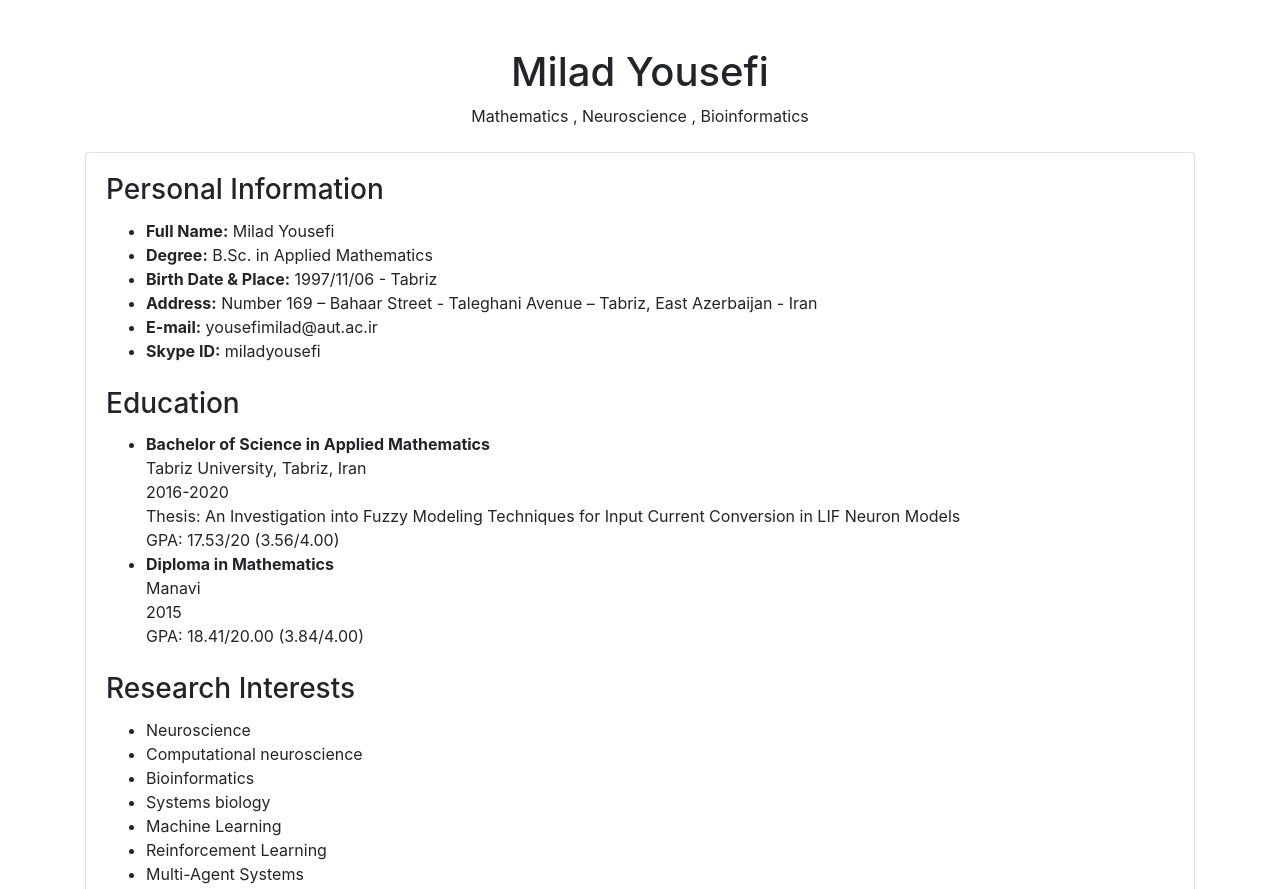
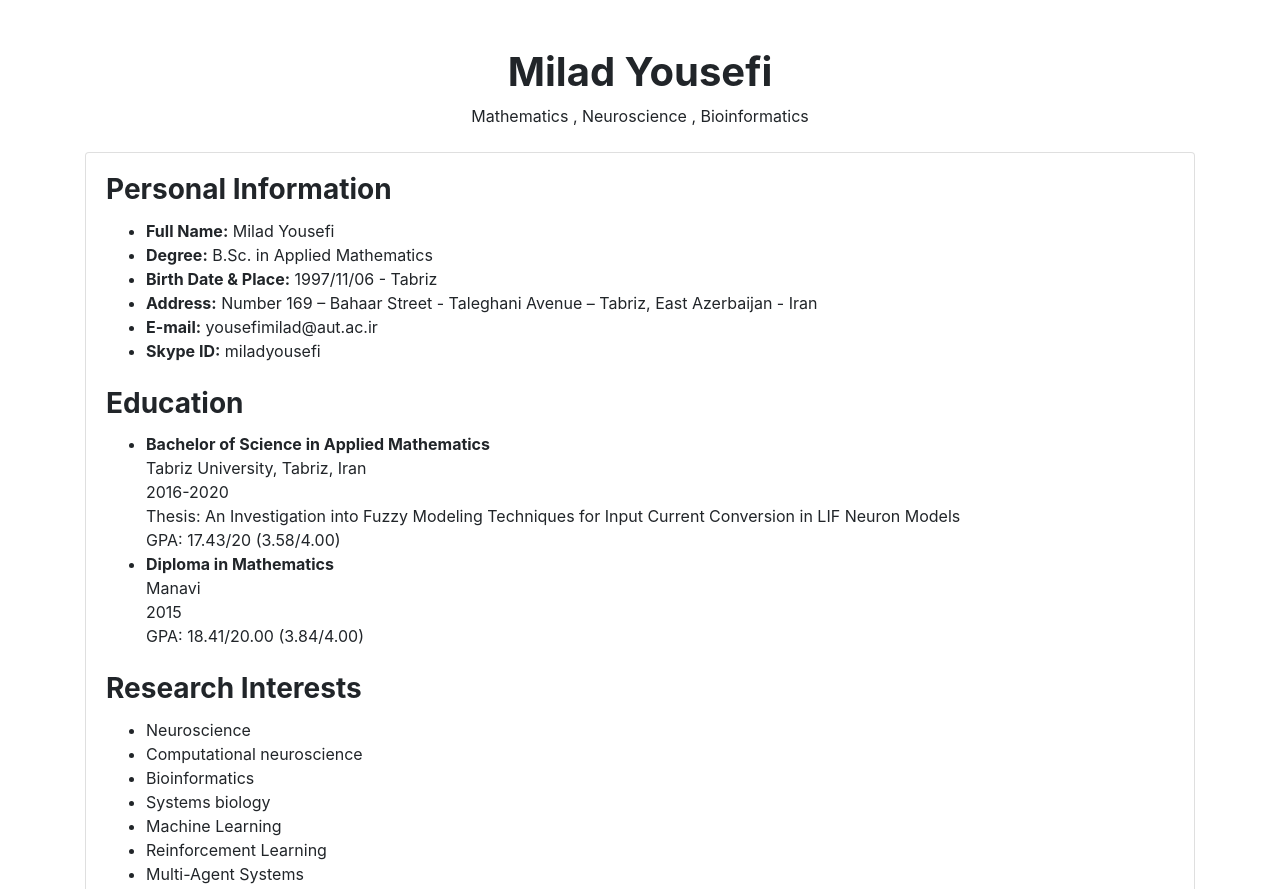
Before and after one commit to miladyousefi/miladyousefi.github.io, a plain HTML site: page index.html in a window 1280 px wide. Shown: the top 889 px of the page. Drawn offline with nearby package versions, Linux system fonts and the light colour scheme.

Commit message:
update font

```diff
--- a/index.html
+++ b/index.html
@@ -14,6 +14,9 @@
         .card {
             margin-bottom: 20px;
         }
+        h3{
+            font-weight: bold;
+        }
     </style>
 </head>
 <body>
@@ -21,7 +24,7 @@
         <div class="row">
             <div class="col-md-12 mx-auto">
                 <div class="text-center mb-4">
-                    <h1>Milad Yousefi</h1>
+                    <h1 class="font-weight-bold">Milad Yousefi</h1>
                     <p>Mathematics , Neuroscience , Bioinformatics</p>
                 </div>
                 <div class="card">
@@ -43,7 +46,7 @@
                                 Tabriz University, Tabriz, Iran<br>
                                 2016-2020<br>
                                 Thesis: An Investigation into Fuzzy Modeling Techniques for Input Current Conversion in LIF Neuron Models<br>
-                                GPA: 17.53/20 (3.56/4.00)
+                                GPA: 17.43/20 (3.58/4.00)
                             </li>
                             <li>
                                 <strong>Diploma in Mathematics</strong><br>
@@ -156,10 +159,5 @@
             </div>
         </div>
     </div>
-
-    <!-- Bootstrap JS and Popper.js CDN (optional) -->
-    <script src="https://code.jquery.com/jquery-3.5.1.slim.min.js"></script>
-    <script src="https://cdn.jsdelivr.net/npm/@popperjs/core@2.5.3/dist/umd/popper.min.js"></script>
-    <script src="https://stackpath.bootstrapcdn.com/bootstrap/4.5.2/js/bootstrap.min.js"></script>
 </body>
 </html>
```
